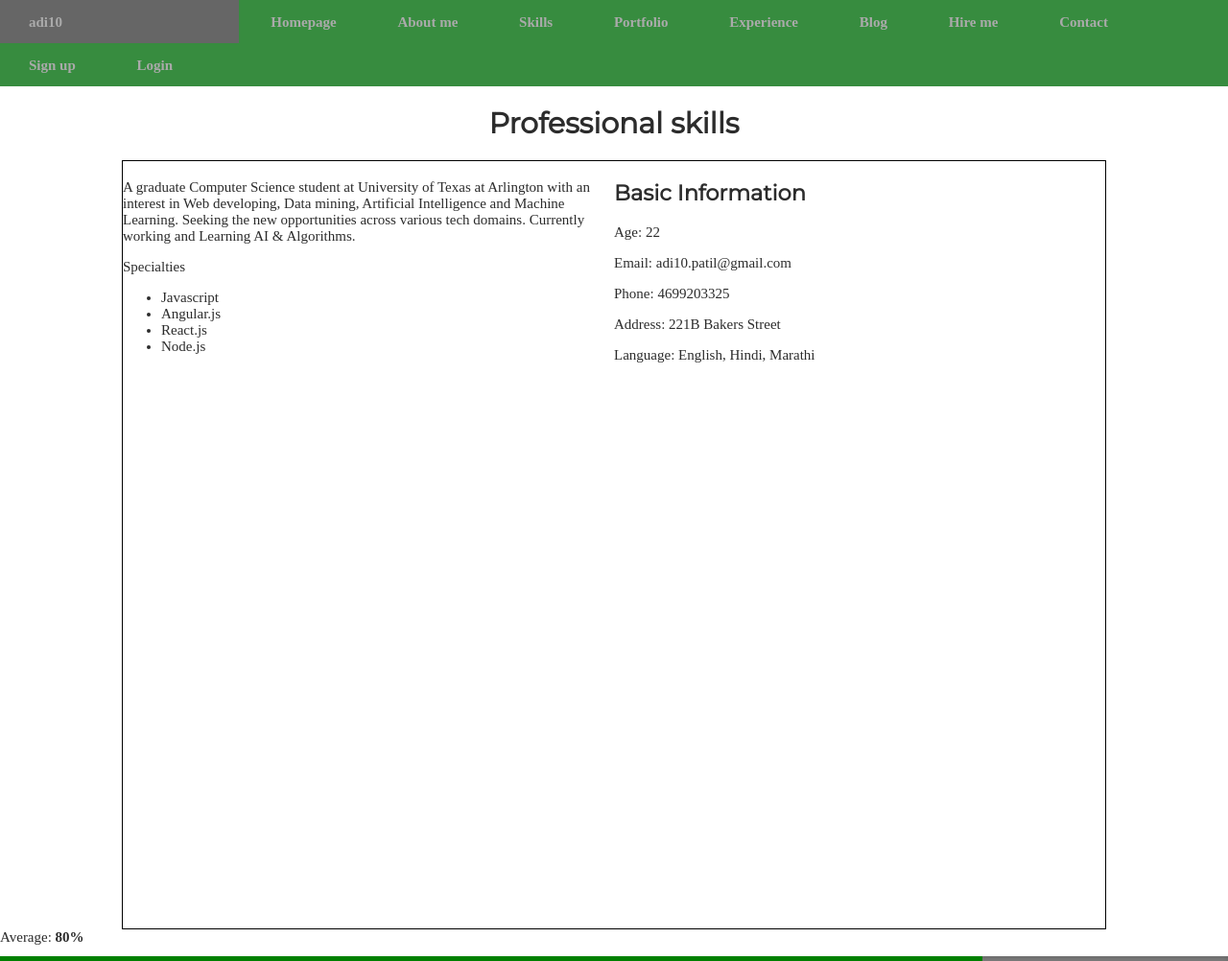
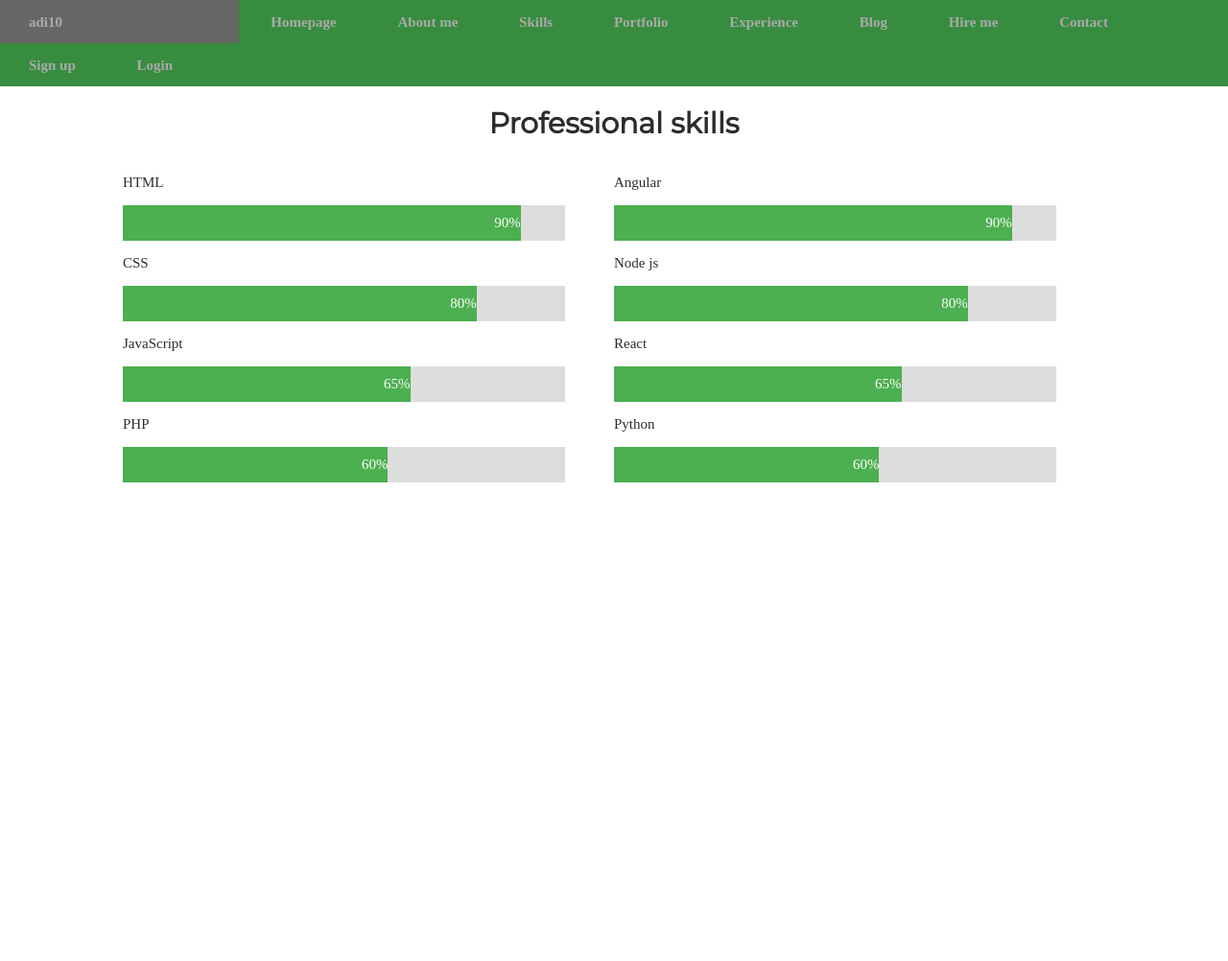
Before and after one commit to aditpatil10/Portfolio, a PHP site: page /skills.html in a window 1280 px wide. Shown: the whole page at 96% size. After the commit the page ends 503 px from the top, so only its background shows below. Run offline with PHP 8.4, Linux system fonts and the light colour scheme.

Commit message:
Modify [skills page]

```diff
--- a/css/portfolio.css
+++ b/css/portfolio.css
@@ -163,7 +163,6 @@ footer {
   margin-left: auto;
   margin-right: auto;
   margin-bottom: auto;
-  border: 1px solid black;
 }
 .centered {
   position: absolute;
@@ -172,48 +171,6 @@ footer {
   transform: translate(-50%, -50%);
   text-align: center;
 }
-
-/*Skills*/
-$progressBarColour: #f2f2f2;
-$progressValueColour: #17bab3;
-
-.Progress-label {
-  font-size: 1em;
-  font-family: Helvetica, sans-serif;
-  display: block;
-}
-.Progress-main {
-  background-color: red;
-  display: block;
-  width: 100%;
-  height: 0.3em;
-  margin-top: 0.75em;
-}
-.Progress-main::-moz-progress-bar {
-  background: $progressValueColour;
-}
-.Progress-main::-webkit-progress-bar {
-  background: $progressBarColour;
-  box-shadow: 0 2px 5px rgba(0, 0, 0, 0.2) inset;
-}
-.Progress-main::-webkit-progress-value {
-  background: $progressValueColour;
-}
-.Progress-main::-ms-fill {
-  background: $progressValueColour;
-  box-shadow: 0 2px 5px rgba(0, 0, 0, 0.2) inset;
-}
-.Progress-bar {
-  margin-top: 0.95em;
-  background-color: $progressBarColour;
-  height: 0.3em;
-}
-.Progress-value {
-  background-color: $progressValueColour;
-  display: block;
-  height: 0.3em;
-}
-
 /*Login*/
 
 form {
@@ -350,3 +307,39 @@ span.psw {
     transform: scale(1);
   }
 }
+
+/*Skills */
+/* Make sure that padding behaves as expected */
+* {
+  box-sizing: border-box;
+}
+
+/* Container for skill bars */
+.containerr {
+  width: 90%; /* Full width */
+  background-color: #ddd; /* Grey background */
+}
+
+.skills {
+  text-align: right; /* Right-align text */
+  padding-top: 10px; /* Add top padding */
+  padding-bottom: 10px; /* Add bottom padding */
+  color: white; /* White text color */
+}
+
+.html {
+  width: 90%;
+  background-color: #4caf50;
+} /* Green */
+.css {
+  width: 80%;
+  background-color: #4caf50;
+} /* Blue */
+.js {
+  width: 65%;
+  background-color: #4caf50;
+} /* Red */
+.php {
+  width: 60%;
+  background-color: #4caf50;
+} /* Dark Grey */
--- a/skills.html
+++ b/skills.html
@@ -34,53 +34,47 @@
     <header><h1 style="text-align: center">Professional skills</h1></header>
     <div id="wrapper">
       <div class="leftside">
-        <article>
-          <h1></h1>
-          <p>
-            A graduate Computer Science student at University of Texas at
-            Arlington with an interest in Web developing, Data mining,
-            Artificial Intelligence and Machine Learning. Seeking the new
-            opportunities across various tech domains. Currently working and
-            Learning AI & Algorithms.
-          </p>
-          <p>
-            Specialties
-          </p>
-          <ul>
-            <li>Javascript</li>
-            <li>Angular.js</li>
-            <li>React.js</li>
-            <li>Node.js</li>
-          </ul>
-        </article>
+        <p>HTML</p>
+        <div class="containerr">
+          <div class="skills html">90%</div>
+        </div>
+
+        <p>CSS</p>
+        <div class="containerr">
+          <div class="skills css">80%</div>
+        </div>
+
+        <p>JavaScript</p>
+        <div class="containerr">
+          <div class="skills js">65%</div>
+        </div>
+
+        <p>PHP</p>
+        <div class="containerr">
+          <div class="skills php">60%</div>
+        </div>
       </div>
       <div class="rightside">
-        <article>
-          <h1>Basic Information</h1>
+        <p>Angular</p>
+        <div class="containerr">
+          <div class="skills html">90%</div>
+        </div>
 
-          <p>Age: 22</p>
-          <p>Email: adi10.patil@gmail.com</p>
-          <p>Phone: 4699203325</p>
-          <p>Address: 221B Bakers Street</p>
-          <p>Language: English, Hindi, Marathi</p>
-        </article>
+        <p>Node js</p>
+        <div class="containerr">
+          <div class="skills css">80%</div>
+        </div>
+
+        <p>React</p>
+        <div class="containerr">
+          <div class="skills js">65%</div>
+        </div>
+
+        <p>Python</p>
+        <div class="containerr">
+          <div class="skills php">60%</div>
+        </div>
       </div>
     </div>
-    <div class="Progress">
-      <span class="Progress-label" id="Progress-id"
-        >Average: <strong>80%</strong></span
-      >
-      <progress
-        max="100"
-        value="80"
-        class="Progress-main"
-        aria-labelledby="Progress-id"
-      >
-        <div class="Progress-bar" role="presentation">
-          <span class="Progress-value" style="width: 80%;">&nbsp;</span>
-        </div>
-      </progress>
-    </div>
-    <!--Progress-->
   </body>
 </html>
```
